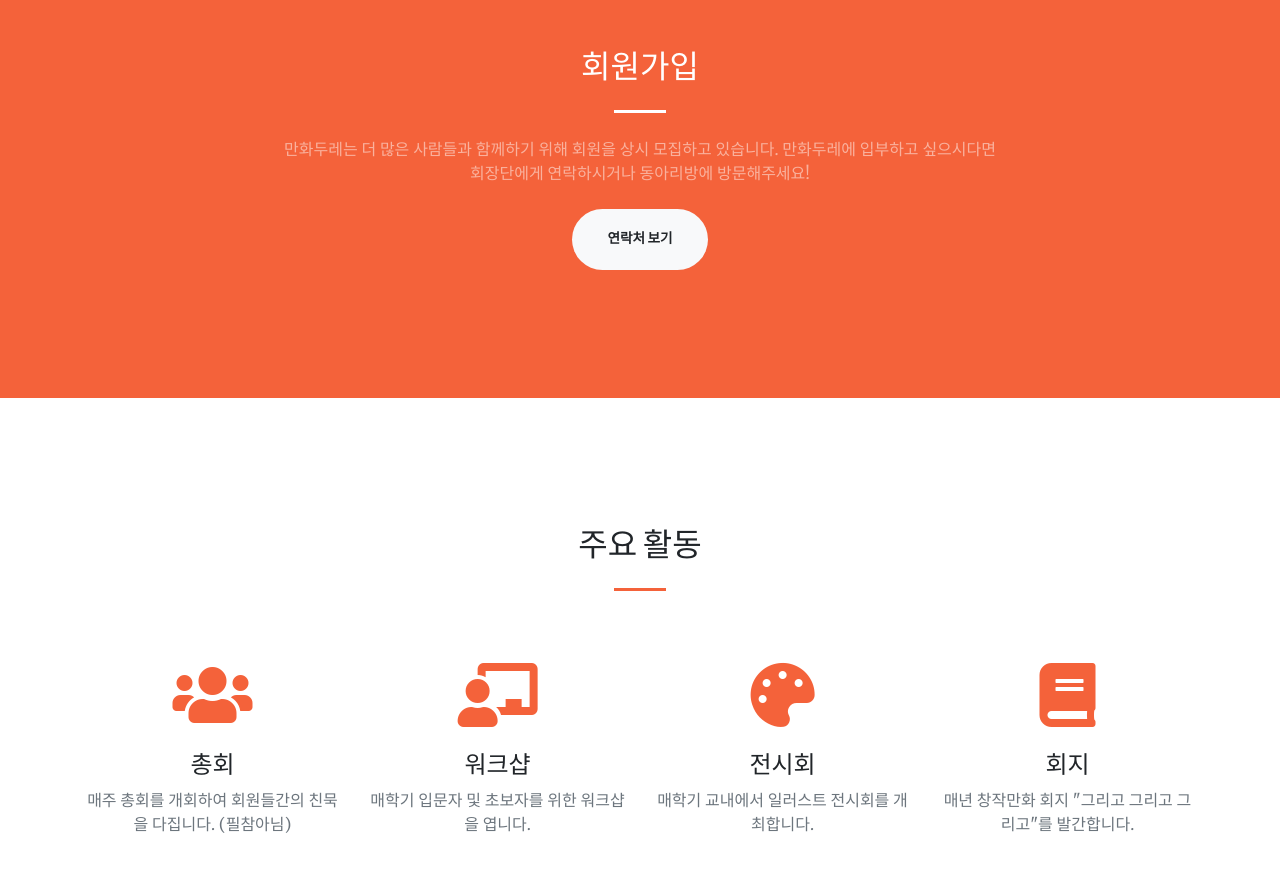
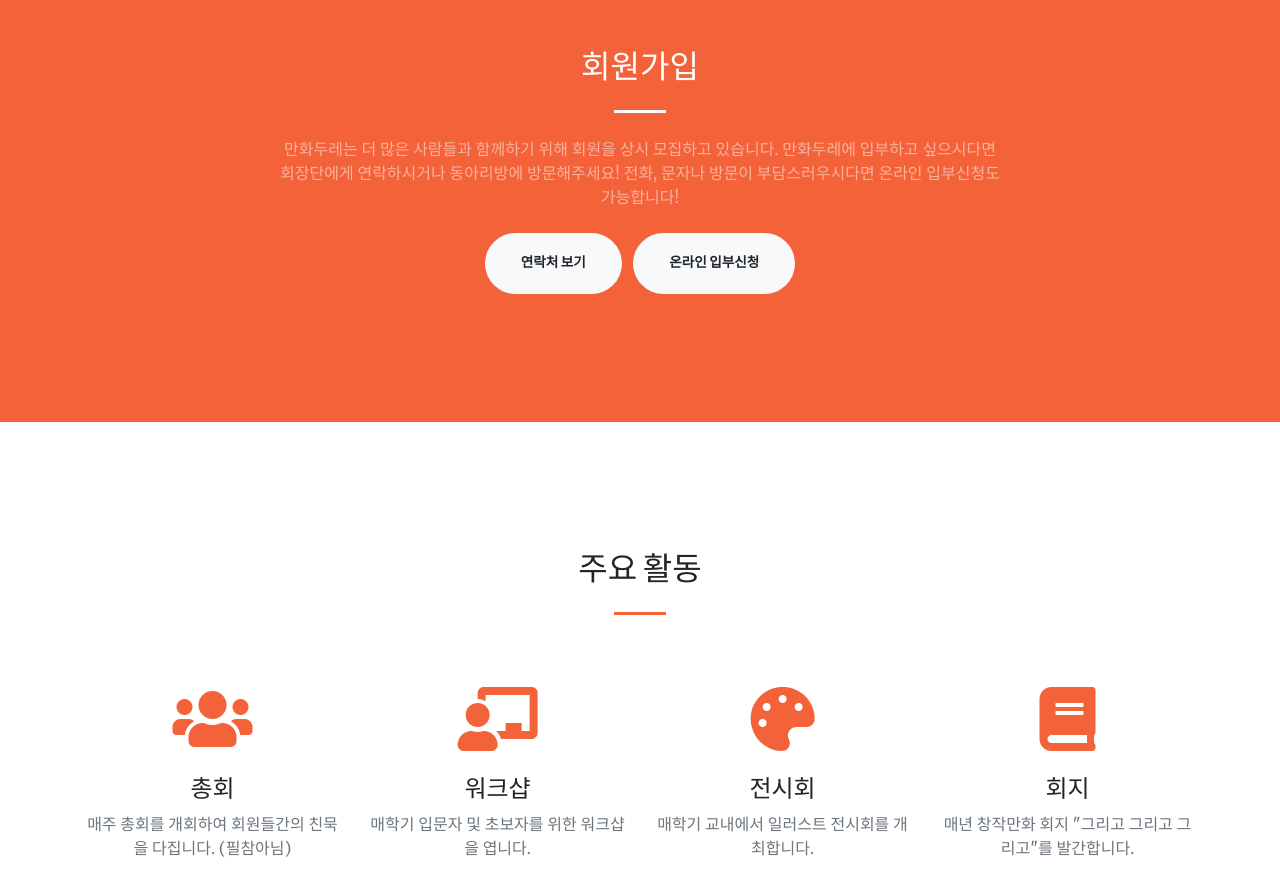
Before and after one commit to ManhwaDurae/caumd_website, a website with bundled scripts: page index.html in a window 1280 px wide. Shown: the part 880-1775 px from the top of the page. Built offline with nearby package versions, Linux system fonts and the light colour scheme.

Commit message:
Added google form

```diff
--- a/index.html
+++ b/index.html
@@ -87,8 +87,10 @@
         <div class="col-lg-8 text-center">
           <h2 class="text-white mt-0">회원가입</h2>
           <hr class="divider light my-4">
-          <p class="text-white-50 mb-4">만화두레는 더 많은 사람들과 함께하기 위해 회원을 상시 모집하고 있습니다. 만화두레에 입부하고 싶으시다면 회장단에게 연락하시거나 동아리방에 방문해주세요!</p>
+          <p class="text-white-50 mb-4">만화두레는 더 많은 사람들과 함께하기 위해 회원을 상시 모집하고 있습니다. 만화두레에 입부하고 싶으시다면 회장단에게 연락하시거나 동아리방에 방문해주세요! 전화, 문자나 방문이 부담스러우시다면 온라인 입부신청도 가능합니다!</p>
           <a class="btn btn-light btn-xl js-scroll-trigger" href="#contact">연락처 보기</a>
+          &nbsp;
+          <a class="btn btn-light btn-xl" href="https://forms.gle/gmwehBtmFkuR1uVm7">온라인 입부신청</a>
         </div>
       </div>
     </div>
@@ -216,15 +218,6 @@
     </div>
   </section>
 
-  <!--
-    <section class="page-section bg-dark text-white">
-      <div class="container text-center">
-        <h2 class="mb-4">Free Download at Start Bootstrap!</h2>
-        <a class="btn btn-light btn-xl" href="https://startbootstrap.com/themes/creative/">Download Now!</a>
-      </div>
-    </section>
-  -->
-
   <!-- Contact Section -->
   <section class="page-section" id="contact">
     <div class="container">
```
